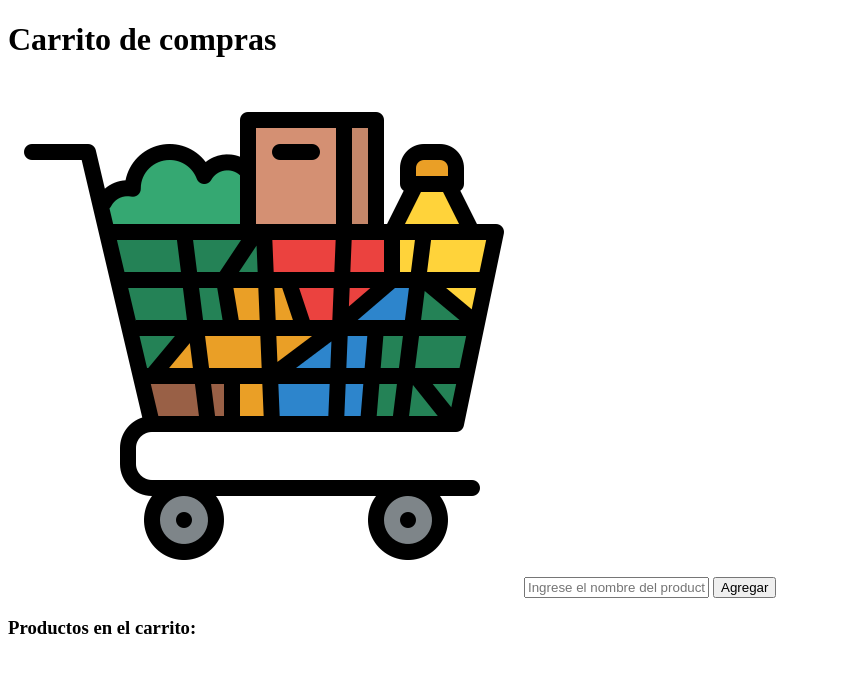
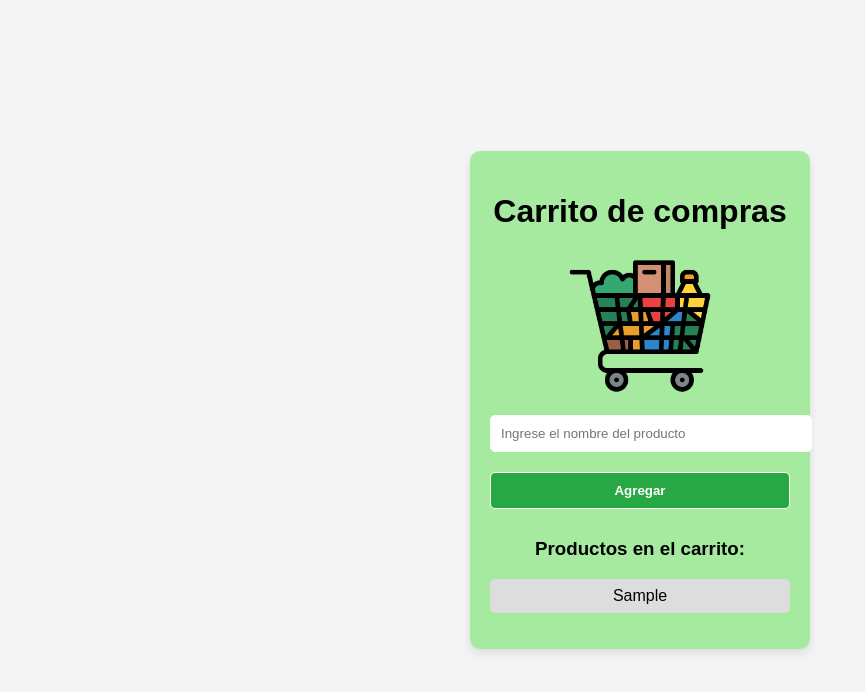
Before and after one commit to marianaaa05/singletonCarrito, a plain HTML site: page index.html in a window 1280 px wide. Both pictures are taken after typing "Sample" into the empty fields and a click on the button "Agregar". Shown: the whole page, without its empty margins (0-865 px from the left). Drawn offline with Linux system fonts and the light colour scheme.

Commit message:
correcciones :)

```diff
--- a/CarritoSingleton.js
+++ b/CarritoSingleton.js
@@ -9,7 +9,7 @@ const CarritoSingleton = (function () {
             },
             obtenerProductos: function () {
                 return this.productos;
-            }
+            },
         };
     }
 
@@ -19,20 +19,23 @@ const CarritoSingleton = (function () {
                 instancia = crearCarrito();
             }
             return instancia;
-        }
+        },
     };
 })();
 
 //agregar y mostrar productos
 
-function agregarAlCarrito(producto) {
+function agregarAlCarrito() {
     let input = document.getElementById("producto");
     let nombreProducto = input.value.trim();
 
     if (nombreProducto !== "") {
-        let carrito = CarritoSingleton.obtenerInstancia();
-        carrito.agregarProducto(nombreProducto);
+        let carrito = CarritoSingleton.obtenerInstancia(); // obtiene la única instancia del carrito
+        carrito.agregarProducto(nombreProducto); // agrega a la lista
+        // li muestra el producto agregado
+        let lista = document.getElementById("listaCarrito");
+        lista.innerHTML += `<li>${nombreProducto}</li>`; //
+
         input.value = "";
-        mostrarProductos(carrito.obtenerProductos());
-    }
+      }
 }
--- a/index.html
+++ b/index.html
@@ -4,18 +4,18 @@
   <meta charset="UTF-8">
   <meta name="viewport" content="width=device-width, initial-scale=1.0">
   <title>Carrito de compras</title>
-  <link rel="stylesheet" href="style.css">
+  <link rel="stylesheet" href="styles.css">
 </head>
 <body>
 
-  <div class="contenedor">
+  <div class="container">
     <h1>Carrito de compras</h1>
     <img src = "carrito-de-supermercado.png" alt="carrito">
     <input type="text" id="producto" placeholder="Ingrese el nombre del producto">
-    <button onclick="agregarAlCarrito(this)">Agregar</button>
+    <button onclick="agregarAlCarrito()">Agregar</button>
 
     <h3>Productos en el carrito:</h3>
-    <ul id = "carrito"\>
+    <ul id = "listaCarrito"></ul>
   </div>
 
   <script src="CarritoSingleton.js"></script>
```
